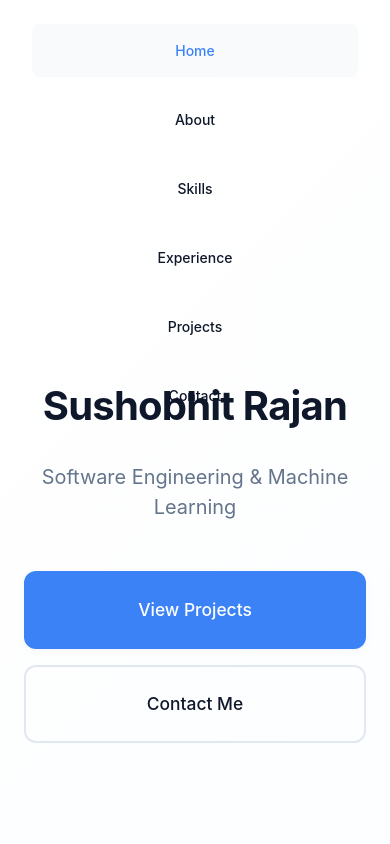
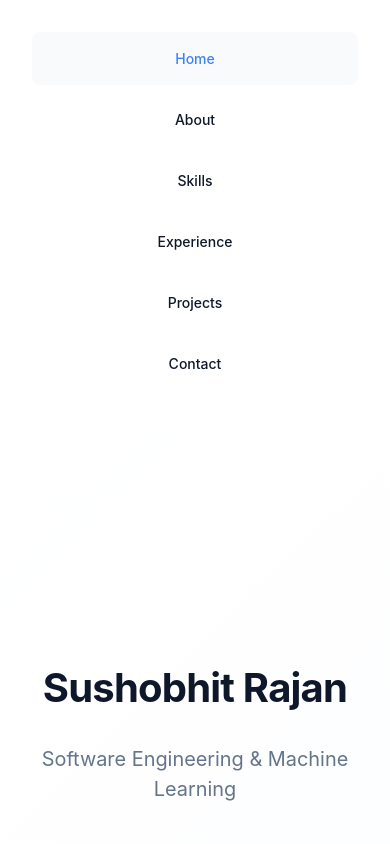
Before and after one commit to sushobhitrajan/sushobhitrajan.github.io, a plain HTML site: page index.html in a window 390 px wide. Shown: the top 844 px of the page. Drawn offline with Linux system fonts and the light colour scheme.

Commit message:
Make navigation relative on mobile to prevent overlap

```diff
--- a/src/styles/components/hero.css
+++ b/src/styles/components/hero.css
@@ -174,7 +174,7 @@
 /* Responsive Typography - Mobile */
 @media (max-width: 640px) {
   .hero {
-    padding-top: 280px; /* More space for mobile navigation */
+    padding-top: 0; /* No padding needed since nav is relative on mobile */
   }
 
   .hero__container {
@@ -208,7 +208,7 @@
 /* Tablet */
 @media (min-width: 641px) and (max-width: 768px) {
   .hero {
-    padding-top: 120px; /* Adjust for tablet navigation */
+    padding-top: 80px; /* Keep padding for tablet since nav is still fixed */
   }
 
   .hero__content {
--- a/src/styles/components/navigation.css
+++ b/src/styles/components/navigation.css
@@ -27,6 +27,7 @@
   justify-content: center;
   padding-top: var(--space-3);
   padding-bottom: var(--space-3);
+  background-color: var(--color-background);
 }
 
 /* Profile image/avatar */
@@ -167,11 +168,14 @@
 
 /* Mobile styles */
 @media (max-width: 767px) {
+  .navigation {
+    position: relative; /* Change to relative on mobile to avoid overlap */
+  }
+
   .navigation__container {
     flex-direction: column;
-    gap: var(--space-3);
-    padding-left: var(--space-4);
-    padding-right: var(--space-4);
+    gap: var(--space-2);
+    padding: var(--space-4);
   }
 
   .navigation__toggle {
@@ -180,7 +184,7 @@
 
   .navigation__links {
     flex-direction: column;
-    gap: var(--space-2);
+    gap: var(--space-1);
     width: 100%;
   }
 
```
